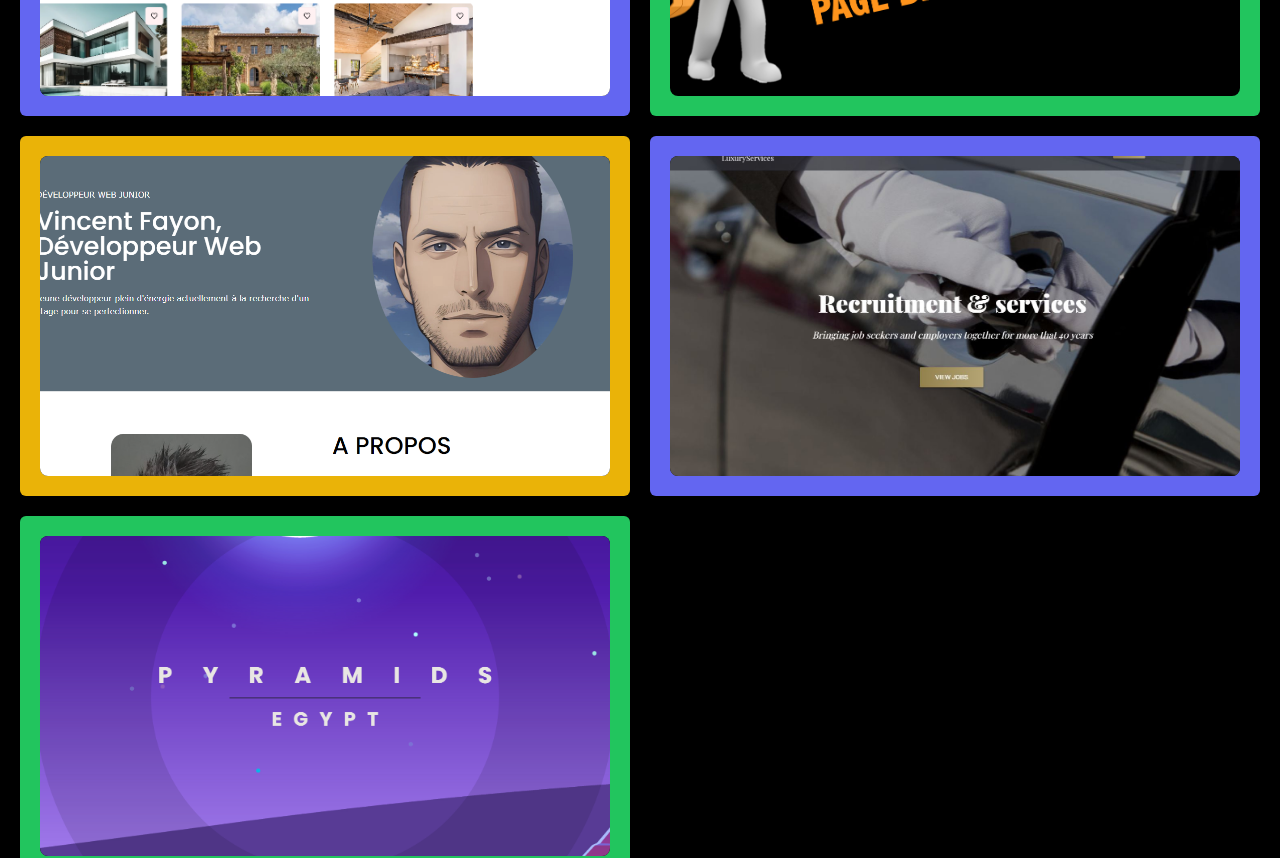
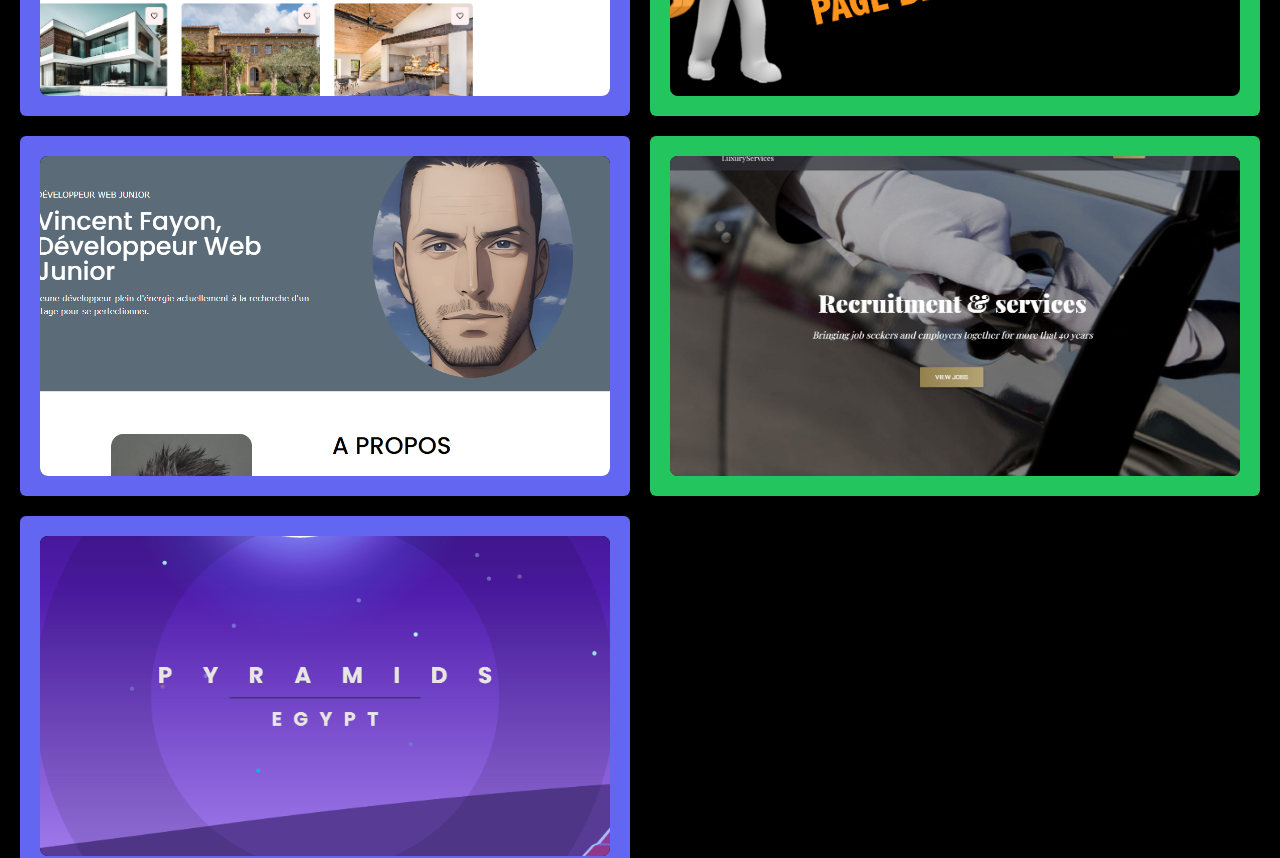
Before and after one commit to VinceS42/portfolio-nextJs, a Next.js app in the folder portfolio-next-js/: page / in a window 1280 px wide. Shown: the part 1900-2758 px from the top of the page. Built offline with nearby package versions, Linux system fonts and the light colour scheme.

Commit message:
maj description

```diff
--- a/portfolio-next-js/app/(home)/components/Project.tsx
+++ b/portfolio-next-js/app/(home)/components/Project.tsx
@@ -43,21 +43,21 @@ export default function Project() {
             tech: [SiHtml5, SiCss3, SiJavascript],
             link: "https://vincent-portfolio.projets.garage404.com/",
             cover: "/old_portfolio/oldPorfolio1.png",
-            background: "bg-yellow-500",
+            background: "bg-indigo-500",
         },
         {
             title: "Luxury Service",
             tech: [SiHtml5, SiCss3, SiJavascript, SiSymfony],
             link: "https://vincent-luxury.projets.garage404.com/",
             cover: "/luxury/Luxury2.jpg",
-            background: "bg-indigo-500",
+            background: "bg-green-500",
         },
         {
             title: "Slide Animée",
             tech: [SiHtml5, SiCss3, SiJavascript],
             link: "https://vincent-slide-animated.projets.garage404.com/",
             cover: "/slide_animated/slide_animated1.png",
-            background: "bg-green-500",
+            background: "bg-indigo-500",
         },
     ];
     return (
```
